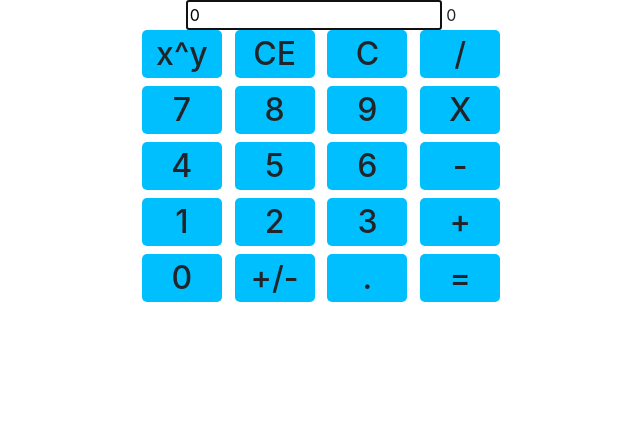
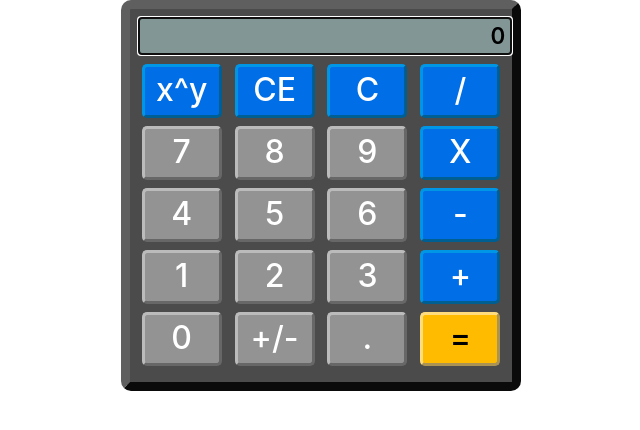
Before and after one commit to mbgoseco/Angulator, an Angular app in the folder Angulator/ClientApp/: page / in a window 1280 px wide. Shown: the top 430 px of the page, without its empty margins (319-959 px from the left). Built offline with nearby package versions, Linux system fonts and the light colour scheme.

Commit message:
Added styling. Fixed some bugs regarding chain operations and operations with blank inputs.

```diff
--- a/Angulator/ClientApp/src/app/display/display.component.css
+++ b/Angulator/ClientApp/src/app/display/display.component.css
@@ -2,3 +2,13 @@ section{
   text-align: center;
   width: auto;
 }
+
+input {
+  overflow: visible;
+  padding: 0 5px 0 5px;
+  margin-bottom: 9px;
+  background-color: rgb(130, 150, 150);
+  font-weight: 600;
+  font-size: 1.4rem;
+  text-align-last: end;
+}
--- a/Angulator/ClientApp/src/app/display/display.component.ts
+++ b/Angulator/ClientApp/src/app/display/display.component.ts
@@ -5,7 +5,6 @@ import { Component, EventEmitter, Output, Input } from '@angular/core';
     template: `
       <section>
         <input [(ngModel)]="num" (input)="sendNum($event)" type="text" maxlength="16" autofocus>
-        {{num}}
       </section>
     `,
     styleUrls: ['./display.component.css']
--- /dev/null
+++ b/Angulator/ClientApp/src/app/home/home.component.css
@@ -0,0 +1,10 @@
+#calculator {
+  background-color: rgb(75, 75, 75);
+  border: 9px outset rgb(95, 95, 95);
+  border-radius: 10px;
+  width: 36%;
+  min-width: 380px;
+  padding: 8px;
+  margin-left: auto;
+  margin-right: auto;
+}
--- a/Angulator/ClientApp/src/app/home/home.component.html
+++ b/Angulator/ClientApp/src/app/home/home.component.html
@@ -1,2 +1,4 @@
-<app-display (displayEvent)="display=$event" [currentNum]="display"></app-display>
-<app-num-keys (displayEvent)="display=$event" [currentNum]="display"></app-num-keys>
+<div id="calculator">
+  <app-display (displayEvent)="display=$event" [currentNum]="display"></app-display>
+  <app-num-keys (displayEvent)="display=$event" [currentNum]="display"></app-num-keys>
+</div>
--- a/Angulator/ClientApp/src/app/home/home.component.ts
+++ b/Angulator/ClientApp/src/app/home/home.component.ts
@@ -3,6 +3,7 @@ import { Component } from '@angular/core';
 @Component({
   selector: 'app-home',
   templateUrl: './home.component.html',
+  styleUrls: ['./home.component.css'],
 })
 export class HomeComponent {
     public display: string = '0';
--- a/Angulator/ClientApp/src/app/num-keys/num-keys.component.css
+++ b/Angulator/ClientApp/src/app/num-keys/num-keys.component.css
@@ -2,20 +2,53 @@
   width: 25%;
   display: grid;
   grid-template-columns: 1fr 1fr 1fr 1fr;
-  grid-column-gap: 1vw;
+  grid-column-gap: 21%;
   justify-items: center;
   align-items: center;
   justify-content: center;
 }
 
-h2 {
-  background-color: deepskyblue;
+.funcs {
+  background-color: rgb(0, 110, 230);
+  border: 3px outset rgb(0, 150, 230);
   border-radius: 5px;
   width: 5rem;
   padding: 0.3rem;
   text-align: center;
+  color: white;
 }
 
-h2:active {
-  background-color: dodgerblue;
+  .funcs:active {
+    background-color: rgb(0, 70, 230);
+    border: 3px inset rgb(0, 110, 230);
+  }
+
+.nums {
+  background-color: rgb(147, 147, 147);
+  border: 3px outset rgb(187, 187, 187);
+  border-radius: 5px;
+  width: 5rem;
+  padding: 0.3rem;
+  text-align: center;
+  color: white;
 }
+
+  .nums:active {
+    background-color: rgb(107, 107, 107);
+    border: 3px inset rgb(147, 147, 147);
+  }
+
+#equals {
+  background-color: rgb(255, 187, 0);
+  border: 3px outset rgb(255, 220, 125);
+  border-radius: 5px;
+  width: 5rem;
+  padding: 0.3rem;
+  text-align: center;
+  color: black;
+}
+
+  #equals:active {
+    background-color: rgb(215, 147, 0);
+    border: 3px inset rgb(215, 180, 85);
+  }
--- a/Angulator/ClientApp/src/app/num-keys/num-keys.component.ts
+++ b/Angulator/ClientApp/src/app/num-keys/num-keys.component.ts
@@ -1,14 +1,15 @@
 import { Component, Input, Output, EventEmitter } from '@angular/core';
+import { isNumber } from 'util';
 
 @Component({
     selector: 'app-num-keys',
     template: `
       <section class="container">
-        <h2 (click)="operate($event)">x^y</h2><h2 (click)="clearEntry()">CE</h2><h2 (click)="clearAll()">C</h2><h2 (click)="operate($event)">/</h2>
-        <h2 (click)="updateNum($event)">7</h2><h2 (click)="updateNum($event)">8</h2><h2 (click)="updateNum($event)">9</h2><h2 (click)="operate($event)">X</h2>
-        <h2 (click)="updateNum($event)">4</h2><h2 (click)="updateNum($event)">5</h2><h2 (click)="updateNum($event)">6</h2><h2 (click)="operate($event)">-</h2>
-        <h2 (click)="updateNum($event)">1</h2><h2 (click)="updateNum($event)">2</h2><h2 (click)="updateNum($event)">3</h2><h2 (click)="operate($event)">+</h2>
-        <h2 (click)="updateNum($event)">0</h2><h2 (click)="negate()">+/-</h2><h2 (click)="useDecimal()">.</h2><h2 (click)="equals()">=</h2>
+        <h2 class="funcs" (click)="operate($event)">x^y</h2><h2 class="funcs" (click)="clearEntry()">CE</h2><h2 class="funcs" (click)="clearAll()">C</h2><h2 class="funcs" (click)="operate($event)">/</h2>
+        <h2 class="nums" (click)="updateNum($event)">7</h2><h2 class="nums" (click)="updateNum($event)">8</h2><h2 class="nums" (click)="updateNum($event)">9</h2><h2 class="funcs" (click)="operate($event)">X</h2>
+        <h2 class="nums" (click)="updateNum($event)">4</h2><h2 class="nums" (click)="updateNum($event)">5</h2><h2 class="nums" (click)="updateNum($event)">6</h2><h2 class="funcs" (click)="operate($event)">-</h2>
+        <h2 class="nums" (click)="updateNum($event)">1</h2><h2 class="nums" (click)="updateNum($event)">2</h2><h2 class="nums" (click)="updateNum($event)">3</h2><h2 class="funcs" (click)="operate($event)">+</h2>
+        <h2 class="nums" (click)="updateNum($event)">0</h2><h2 class="nums" (click)="negate()">+/-</h2><h2 class="nums" (click)="useDecimal()">.</h2><h2 id="equals" (click)="equals()">=</h2>
       </section>
     `,
     styleUrls: ['./num-keys.component.css']
@@ -64,10 +65,13 @@ export class NumKeysComponent {
     }
 
     operate(event) {
-        if (this.operator != '') {  // In case of chain operations
+        if (this.operator != '' && (!isNaN(this.currentNum)) && this.currentNum != '') {  // In case of chain operations
             this.equals();
         }
         this.operator = event.target.innerHTML;
+        if (isNaN(this.currentNum) || this.currentNum == '') {
+            this.currentNum = this.num1.toString();
+        }
         this.num1 = parseFloat(this.currentNum);
         this.currentNum = '';
     }
@@ -75,22 +79,27 @@ export class NumKeysComponent {
     equals() {
         switch (this.operator) {
             case '+':
+                if (isNaN(this.currentNum) || this.currentNum == '') { this.currentNum = this.num1; }
                 this.currentNum = (this.num1 + parseFloat(this.currentNum)).toString();
                 this.displayEvent.emit(this.currentNum);
                 break;
             case '-':
+                if (isNaN(this.currentNum) || this.currentNum == '') { this.currentNum = this.num1; }
                 this.currentNum = (this.num1 - parseFloat(this.currentNum)).toString();
                 this.displayEvent.emit(this.currentNum);
                 break;
             case 'X':
+                if (isNaN(this.currentNum) || this.currentNum == '') { this.currentNum = this.num1; }
                 this.currentNum = (this.num1 * parseFloat(this.currentNum)).toString();
                 this.displayEvent.emit(this.currentNum);
                 break;
             case '/':
+                if (isNaN(this.currentNum) || this.currentNum == '') { this.currentNum = this.num1; }
                 this.currentNum = (this.num1 / parseFloat(this.currentNum)).toString();
                 this.displayEvent.emit(this.currentNum);
                 break;
             case 'x^y':
+                if (isNaN(this.currentNum) || this.currentNum == '') { this.currentNum = this.num1; }
                 this.currentNum = (Math.pow(this.num1, parseFloat(this.currentNum))).toString();
                 this.displayEvent.emit(this.currentNum);
                 break;
```
